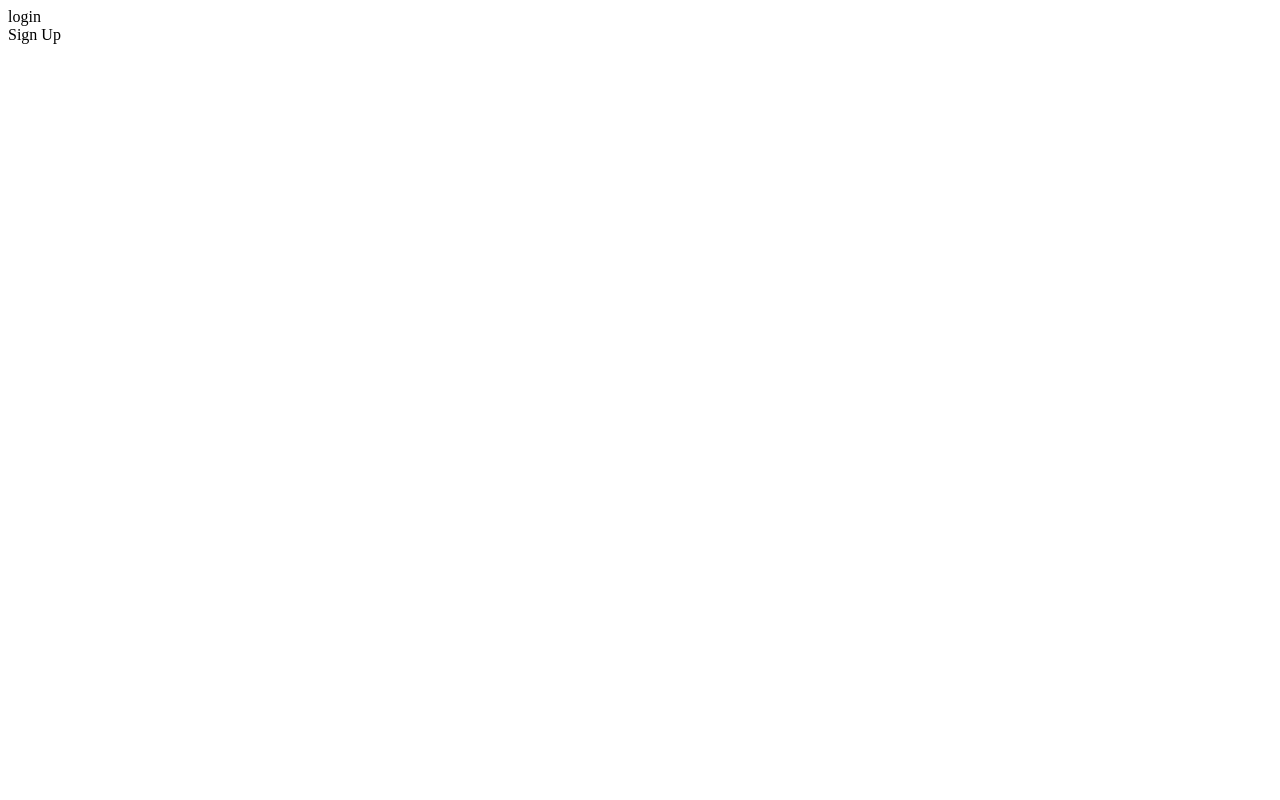
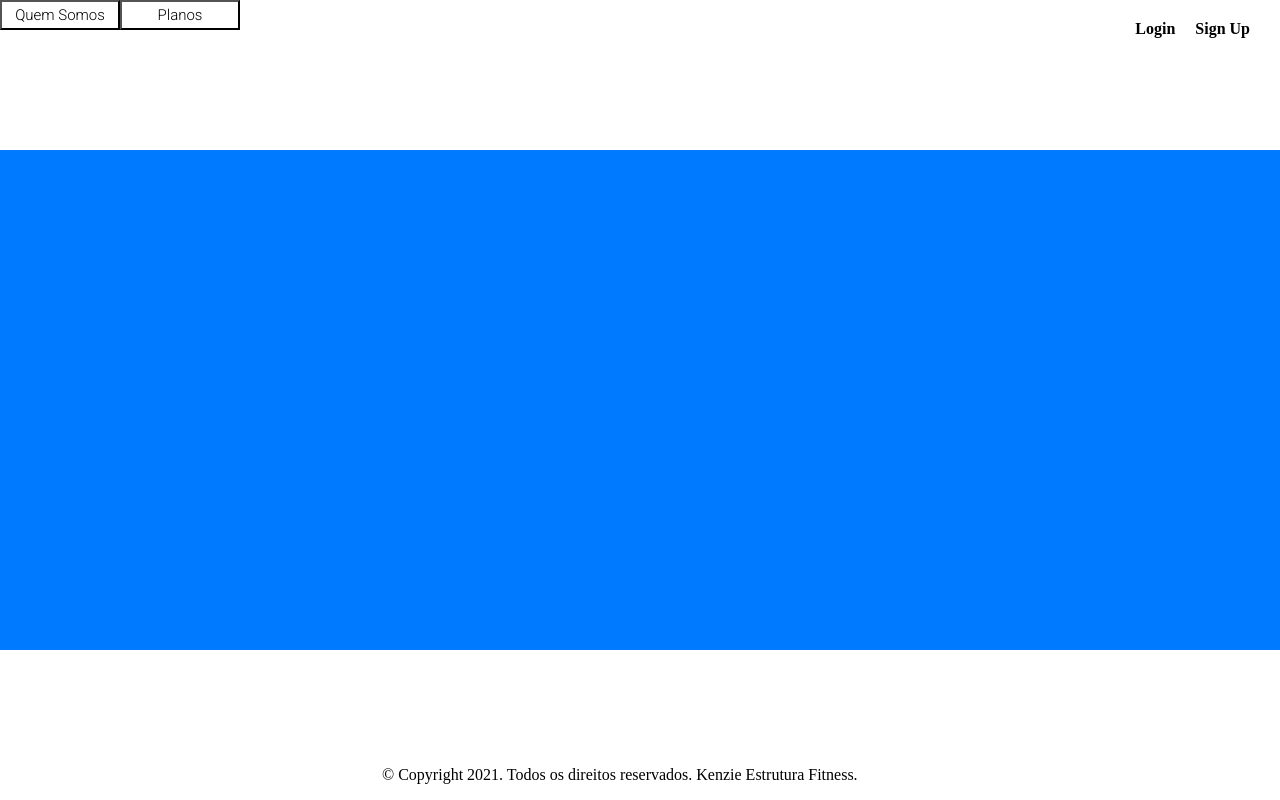
Before and after one commit to rafaelgsousa/Kenzy-academy-fitness, a React (Create React App) app: page / in a window 1280 px wide. Built offline with nearby package versions, Linux system fonts and the light colour scheme.

Commit message:
testedoteste

```diff
--- a/src/components/FormLogin/index.js
+++ b/src/components/FormLogin/index.js
@@ -34,8 +34,6 @@ const FormLogin = () => {
         .catch((err) => toast.error("Login Fail"))
     }
 
-
-
     return(
         <div>
             <form onSubmit={(evt) => SubmitLogin(evt)}>
--- a/src/components/Home/index.js
+++ b/src/components/Home/index.js
@@ -1,4 +1,6 @@
 import {useHistory} from "react-router"
+import { HomeCss } from "../HomeCss"
+import { Button } from "../Button"
 
 const Home = () => {
 
@@ -6,8 +8,21 @@ const Home = () => {
 
     return(
         <div>
-            <nav onClick={() => history.push("/login")}>login</nav>
-            <nav onClick={() => history.push("/signUp")}>Sign Up</nav>
+            <HomeCss>
+                <header>
+                    <div className="nav">
+                        <nav onClick={() => history.push("/login")} className="login">Login</nav>
+                        <nav onClick={() => history.push("/signUp")} className="signup">Sign Up</nav>
+                    </div>
+                    <Button>Quem Somos</Button>
+                    <Button>Planos</Button>
+                </header>
+                <footer>
+                    <p>© Copyright 2021. Todos os direitos reservados. Kenzie Estrutura Fitness.</p>
+                </footer>
+            </HomeCss>
+
+
         </div>
     )
 }
--- /dev/null
+++ b/src/components/HomeCss/index.js
@@ -0,0 +1,53 @@
+import styled from "styled-components";
+
+export const HomeCss = styled.div`
+    position: absolute;
+    top: 0;
+    left: 0;
+    height: 100vh;
+    width: 100vw;
+
+    background-color: #007aff;
+    width: 100%;
+    height: 100vh;
+
+
+    .nav{
+        display: flex;
+        flex-direction: row;
+        position: absolute;
+        right: 20px;
+        top:10px;
+        font-weight: bold;
+        cursor: pointer;
+    }
+
+    .nav nav{
+        margin: 10px;
+    }
+    > button{
+      border:none;
+      background-color: #007aff;
+
+    }
+    header{
+        background-color: white;
+        width: 100%;
+        height: 150px;
+        position: fixed;
+        top: 0px;
+    }
+    footer{
+        background-color: white;
+        width: 100%;
+        height: 150px;
+        position: fixed;
+        bottom: 0px;
+    }
+    footer p{
+        position: fixed;
+        bottom: 0px;
+        right: 33%;
+    }
+
+`
--- a/src/components/footer/index.js
+++ b/src/components/footer/index.js
@@ -6,5 +6,6 @@ export const Footer = styled.footer`
     height: ${props => props.height || "100px"};
     position: ${props => props.position || "fixed"};
     bottom: ${props => props.bottom || "0px"};
+    background-color: ${props => props.backgroundColor || "white"}
 
 `
```
